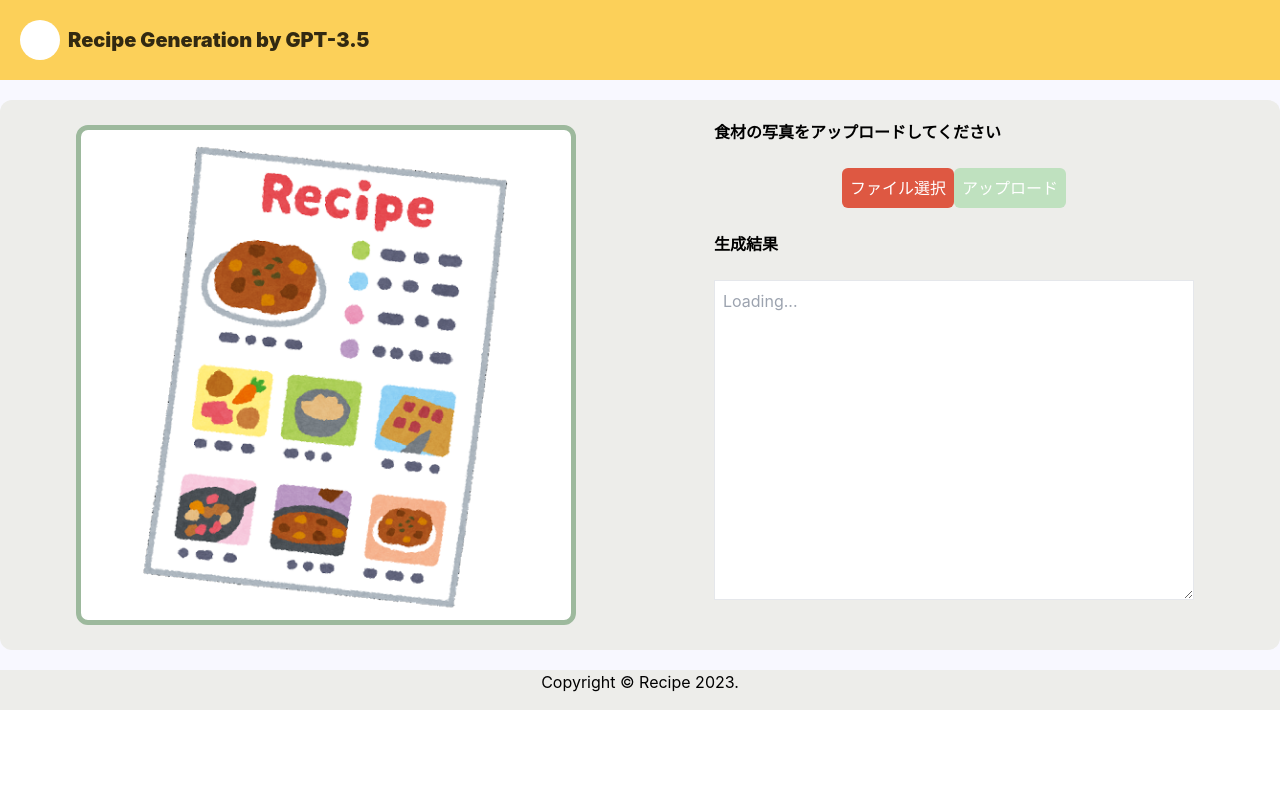
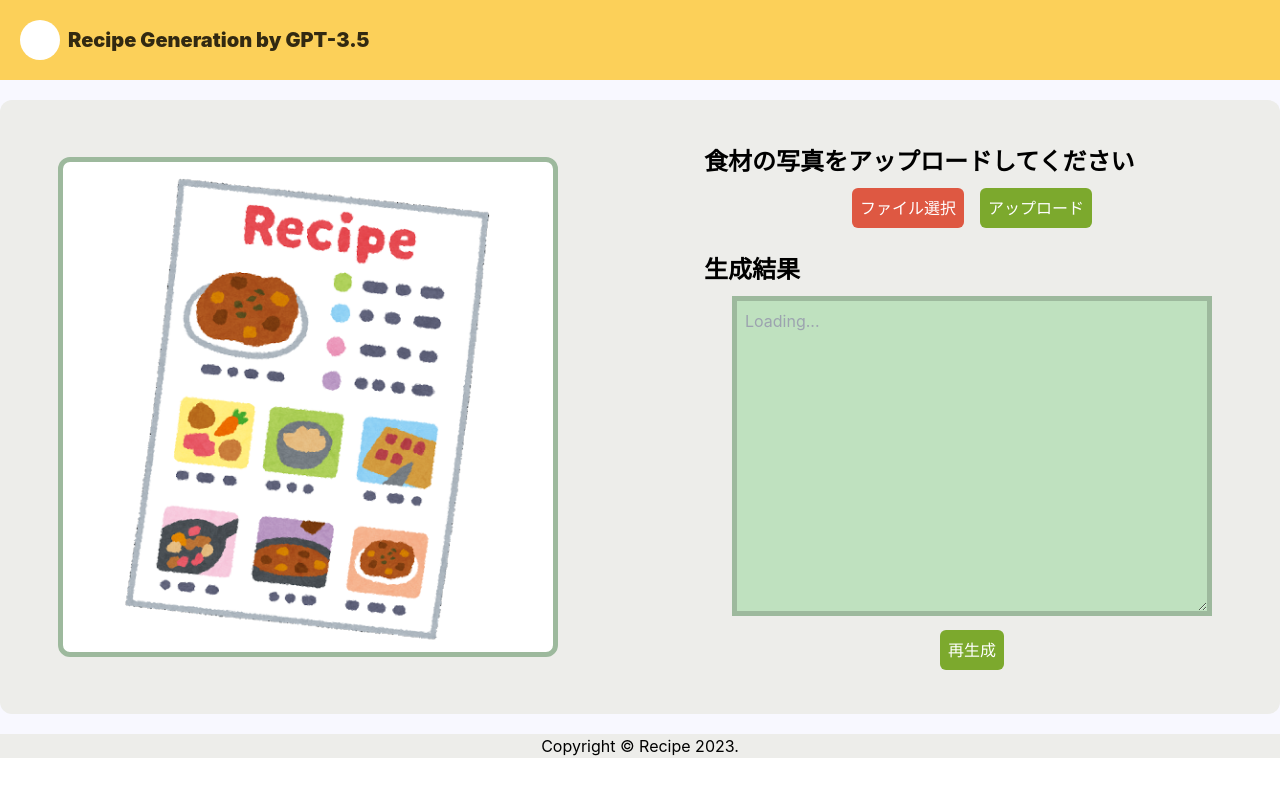
Before and after one commit to VI2023-App/recipe, a React app in the folder react_recipe_app/: page / in a window 1280 px wide. Shown: the top 796 px of the page. Built offline with nearby package versions, Linux system fonts and the light colour scheme; some icons are missing.

Commit message:
fix layout

```diff
--- a/react_recipe_app/src/components/Footer.jsx
+++ b/react_recipe_app/src/components/Footer.jsx
@@ -2,10 +2,9 @@ import React from 'react';
 
 const Footer = () =>{
     return(
-        <div className="container w-full h-[2.5rem] mx-auto my-5 bg-desertStorm">
-            <div className="text-black sm:text-[1rem] text-center">
-                Copyright © Recipe 2023.
-            </div>
+        <div className="container w-full h-[1.5rem] mx-auto my-5 bg-desertStorm
+                        text-black sm:text-[1rem] text-center">
+            Copyright © Recipe 2023.
         </div>
     )
 }
--- a/react_recipe_app/src/components/Home.jsx
+++ b/react_recipe_app/src/components/Home.jsx
@@ -12,7 +12,10 @@ const Home = (props) =>{
 
     return(
         <div className="container mx-auto my-5">
-            <div id="home" className="section bg-desertStorm mx-auto my-5 px-10 py-5 rounded-[12px] flex justify-center items-center">
+            <div id="home"
+                className="section bg-desertStorm
+                            mx-auto my-5 px-10 py-5 rounded-[12px]
+                            flex justify-center items-center">
                 <div className="grid grid-cols-2 place-items-center gap-32">
                     <div className="w-[500px] h-[500px] overflow-hidden bg-white
                     border-[5px] border-solid rounded-[12px] border-pixieGreen_h">
@@ -25,15 +28,16 @@ const Home = (props) =>{
                         whileInView={{ opacity: 1, x: 0 }}
                         transition={{ duration: 0.5 }}
                     >
-                        <div className="text-black sm:text-[1rem] text-left font-bold">
-                            食材の写真をアップロードしてください
-                        </div>
-                        <div>
-                            <form className='my-6'>
+                        <div className='my-6'>
+                            <div className="text-black text-[1.5rem] text-left font-bold">
+                                食材の写真をアップロードしてください
+                            </div>
+                            <form className='my-2'>
                                 <button
                                     type="button"
                                     onClick={fileUpload}
-                                    className="bg-flamePea text-white border-0 p-2 rounded-md">
+                                    className="bg-flamePea text-white border-0 mx-2 p-2 rounded-md
+                                                hover:bg-flamePea_h hover:text-white">
                                         ファイル選択
                                 </button>
                                 <input
@@ -45,16 +49,33 @@ const Home = (props) =>{
                                 />
                                 <button
                                     type="submit" onClick={(e) => props.handleUpload(e)}
-                                    className="bg-pixieGreen text-white border-0 p-2 rounded-md hover:bg-pixieGreen_h hover:text-white">
+                                    className="bg-sushi text-white border-0 mx-2 p-2 rounded-md
+                                                hover:bg-sushi_h hover:text-white">
                                         アップロード
                                 </button>
                             </form>
                         </div>
-                        <div className="text-black sm:text-[1rem] text-left font-bold">
-                            生成結果
+                        <div className='my-6'>
+                            <div className="text-black text-[1.5rem] text-left font-bold">
+                                生成結果
+                            </div>
+                            <textarea
+                                name="reply"
+                                readOnly
+                                className="container bg-pixieGreen
+                                            mx-auto h-80 w-[30rem] my-2 p-2
+                                            border-[5px] border-pixieGreen_h"
+                                placeholder='Loading...'
+                                value={props.textOfRecipe}
+                                onChange={e => props.setTextOfRecipe(e.target.value)} />
+                            <button
+                                type="button"
+                                // onClick={}
+                                className="bg-sushi text-white border-0 mx-2 p-2 rounded-md
+                                        hover:bg-sushi_h hover:text-white">
+                                再生成
+                            </button>
                         </div>
-                        <textarea name="reply" className="h-80 w-[30rem] mx-auto my-6 p-2 border"
-                        placeholder='Loading...' value={props.textOfRecipe} onChange={e => props.setTextOfRecipe(e.target.value)} />
                     </motion.div>
                 </div>
             </div>
--- a/react_recipe_app/tailwind.config.js
+++ b/react_recipe_app/tailwind.config.js
@@ -9,10 +9,13 @@ module.exports = {
         yellow100:"#fef9c3",
         amber300:"#fcd34d",
         flamePea:"#de5842",
+        flamePea_h:"#A24030",
         dandelion:"#fcd059",
         desertStorm:"#ededea",
         pixieGreen:"#bfe1bf",
-        pixieGreen_h:"#9DB99D"
+        pixieGreen_h:"#9DB99D",
+        sushi:"#7ca92d",
+        sushi_h:"#648824"
       }
     },
   },
```
